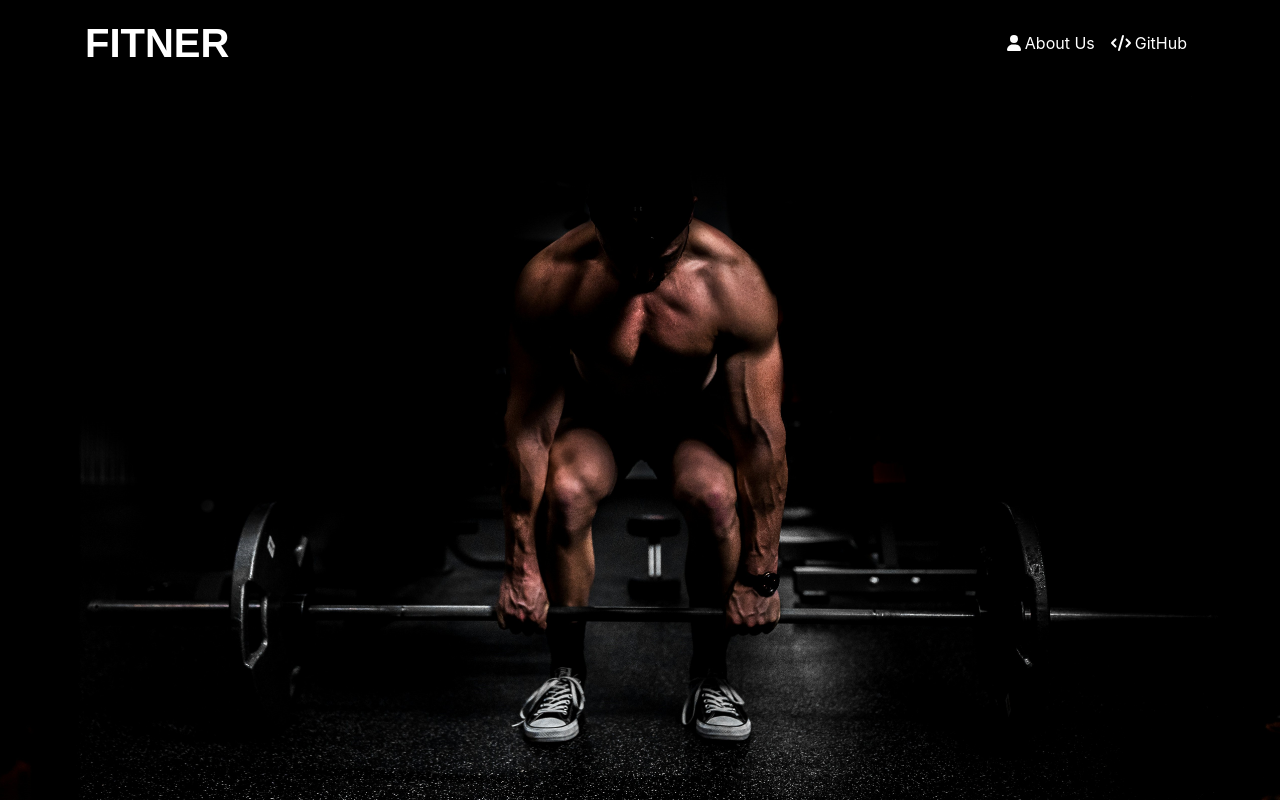
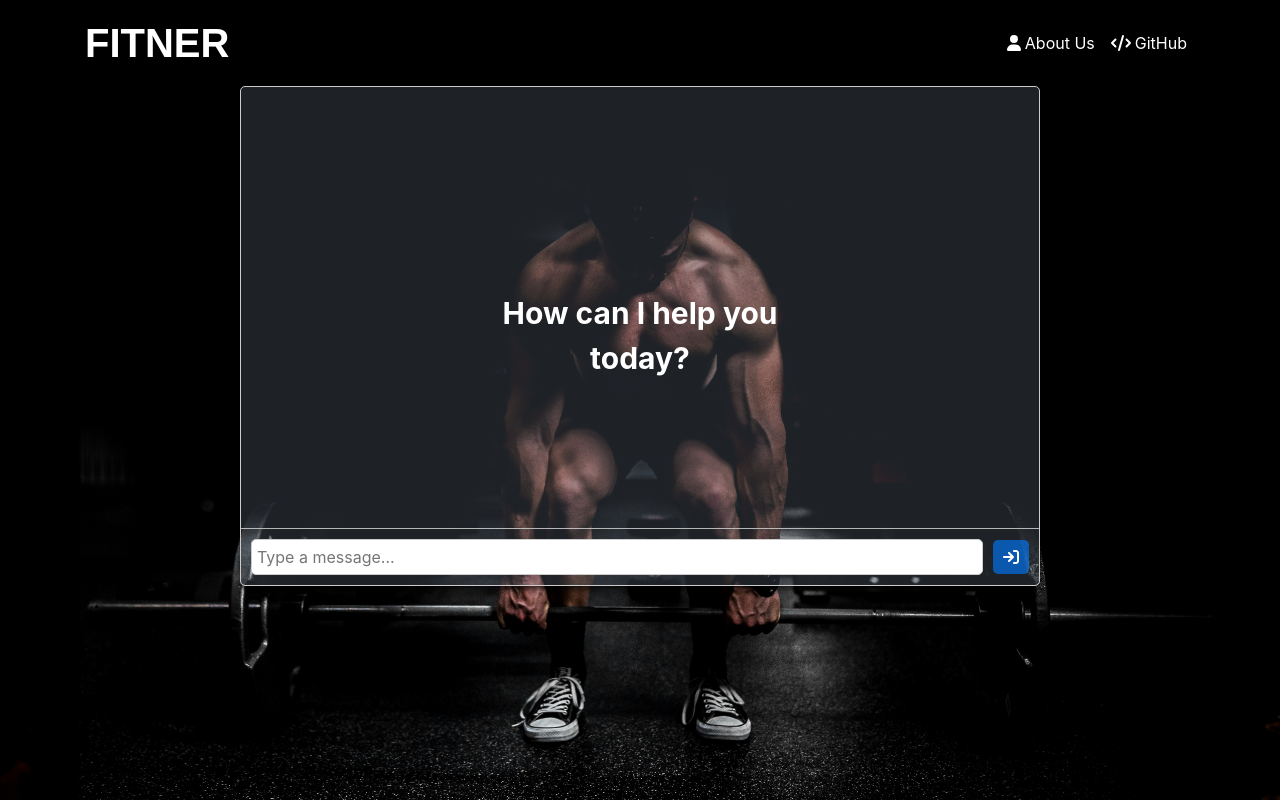
Before and after one commit to ALYAN-ALAM/FITNER, a React (Create React App) app in the folder fitner-frontend/: page /chat in a window 1280 px wide. Built offline with nearby package versions, Linux system fonts and the light colour scheme.

Commit message:
update routes

```diff
--- a/fitner-frontend/src/App.js
+++ b/fitner-frontend/src/App.js
@@ -5,6 +5,7 @@ import HomePage from "./pages/HomePage/HomePage";
 import Login from "./pages/Login/Login";
 import Signup from "./pages/SignUp/Signup";
 import NavBar from "./components/Navbar/NavBar";
+import Chat from "./pages/Chat/Chat";
 
 function App() {
   return (
@@ -12,6 +13,7 @@ function App() {
       <NavBar />
       <Routes>
         <Route exact path="/" element={<HomePage />} />
+        <Route path="/chat" element={<Chat />} />
         <Route path="/login" element={<Login />} />
         <Route path="/signup" element={<Signup />} />
       </Routes>
--- /dev/null
+++ b/fitner-frontend/src/pages/Chat/Chat.css
@@ -0,0 +1,77 @@
+.chat-container {
+  background-color: rgba(75, 85, 99, 0.4);
+  border-radius: 8px;
+  box-shadow: 0 4px 6px rgba(0, 0, 0, 0.7);
+  width: 800px;
+  height: 500px;
+  margin: 0 auto;
+  border: 1px solid #ccc;
+  border-radius: 5px;
+  overflow: hidden;
+  display: flex;
+  flex-direction: column;
+  position: relative;
+}
+
+.initial-message {
+  position: absolute;
+  top: 50%;
+  left: 50%;
+  transform: translate(-50%, -50%);
+  text-align: center;
+  color: rgb(255, 255, 255);
+  font-weight: bold;
+  font-size: 30px;
+  padding: 10px;
+  /* border-radius: 5px; */
+  /* box-shadow: 0 2px 4px rgba(0, 0, 0, 0.1); */
+}
+
+.chat-messages {
+  flex: 1;
+  padding: 10px;
+  overflow-y: auto;
+}
+
+.message {
+  padding: 5px 10px;
+  margin-bottom: 5px;
+  border-radius: 5px;
+  max-width: 45%;
+}
+
+.user {
+  align-self: flex-end;
+
+  color: rgb(255, 255, 255);
+  border-radius: 4px;
+  background-color: rgba(75, 85, 99, 0.733);
+  color: rgb(255, 255, 255);
+  border: none;
+  outline: none;
+  /* border-radius: 20%; */
+}
+
+.chat-form {
+  display: flex;
+  align-items: center;
+  padding: 10px;
+  border-top: 1px solid #ccccccde;
+}
+
+.chat-input {
+  flex: 1;
+  padding: 5px;
+  margin-right: 10px;
+  border-radius: 5px;
+  border: 1px solid #ccc;
+}
+
+.send-button {
+  padding: 5px 10px;
+  border-radius: 5px;
+  background-color: #007bff9f;
+  color: white;
+  border: none;
+  cursor: pointer;
+}
--- /dev/null
+++ b/fitner-frontend/src/pages/Chat/Chat.js
@@ -0,0 +1,52 @@
+import React, { useState } from "react";
+import "./Chat.css";
+import { FontAwesomeIcon } from "@fortawesome/react-fontawesome";
+import { faArrowRightToBracket } from "@fortawesome/free-solid-svg-icons";
+
+const Chat = () => {
+  const [messages, setMessages] = useState([]);
+  const [input, setInput] = useState("");
+  const [showInitialMessage, setShowInitialMessage] = useState(true);
+
+  const handleInputChange = (e) => {
+    setInput(e.target.value);
+  };
+
+  const handleSubmit = (e) => {
+    e.preventDefault();
+    if (input.trim() !== "") {
+      setMessages([...messages, { text: input, user: "user" }]);
+      setInput("");
+      setShowInitialMessage(false);
+    }
+  };
+
+  return (
+    <div className="chat-container">
+      {showInitialMessage && (
+        <div className="initial-message">How can I help you today?</div>
+      )}
+      <div className="chat-messages">
+        {messages.map((message, index) => (
+          <div key={index} className={`message ${message.user}`}>
+            {message.text}
+          </div>
+        ))}
+      </div>
+      <form onSubmit={handleSubmit} className="chat-form">
+        <input
+          type="text"
+          placeholder="Type a message..."
+          value={input}
+          onChange={handleInputChange}
+          className="chat-input"
+        />
+        <button type="submit" className="send-button">
+          <FontAwesomeIcon icon={faArrowRightToBracket} />
+        </button>
+      </form>
+    </div>
+  );
+};
+
+export default Chat;
--- a/fitner-frontend/src/pages/Login/Login.js
+++ b/fitner-frontend/src/pages/Login/Login.js
@@ -3,13 +3,15 @@ import { FontAwesomeIcon } from "@fortawesome/react-fontawesome";
 import { faEnvelope, faLock } from "@fortawesome/free-solid-svg-icons";
 import "./Login.css";
 import { Link } from "react-router-dom";
+import { useNavigate } from "react-router-dom";
 
 const Login = () => {
   const [formData, setFormData] = useState({
     email: "",
     password: "",
   });
-
+  const navigate = useNavigate();
+  const [loggedIn, setLoggedIn] = useState(false);
   const [errorMessage, setErrorMessage] = useState("");
   const [loading, setLoading] = useState(false);
 
@@ -21,6 +23,10 @@ const Login = () => {
 
   const handleSubmit = async (e) => {
     e.preventDefault();
+
+    setLoggedIn(true);
+
+    navigate("/chat");
 
     setLoading(true);
 
```
